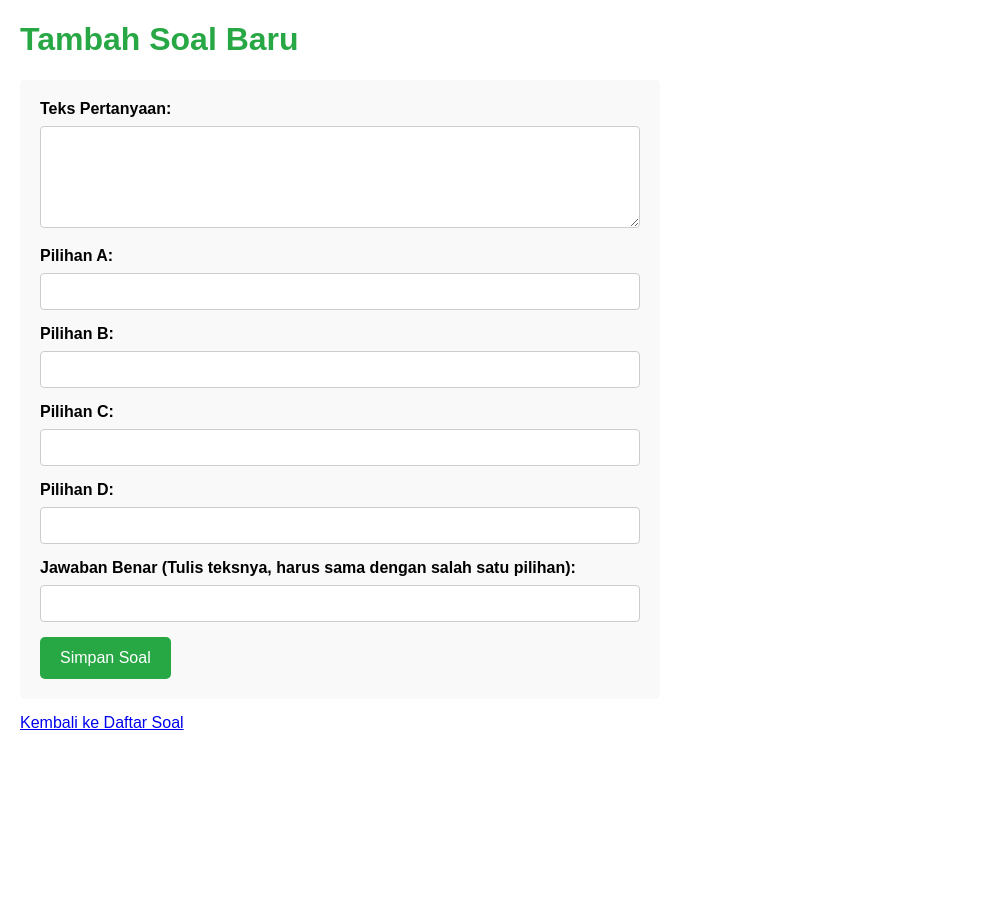
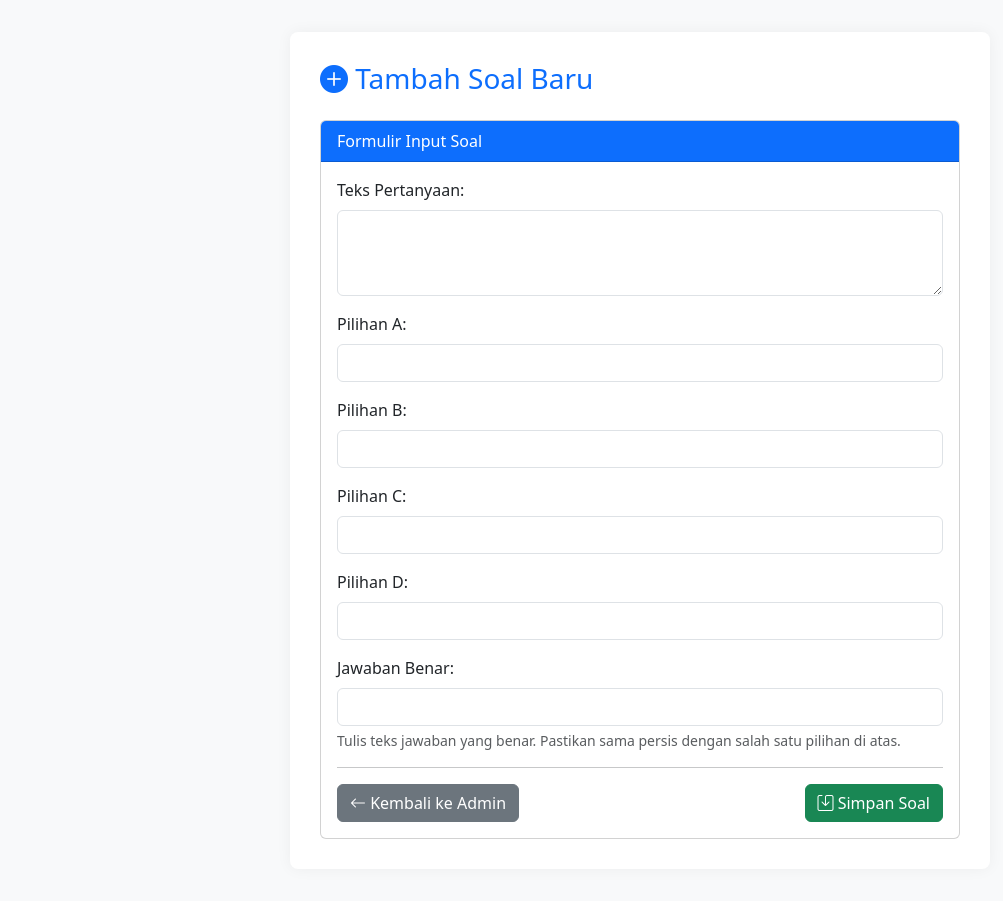
Before and after one commit to moherbil/kuis, a PHP site: page /tambah_soal.php in a window 1280 px wide. Shown: the whole page, without its empty margins (0-1003 px from the left). Before the commit the page ends 730 px from the top, so only its background shows below. Run offline with PHP 8.4, Linux system fonts and the light colour scheme; the visitor is signed in with stand-in values (Sample User, id 1).

Commit message:
Add files via upload
menambahkan bootsrap 5

```diff
--- a/tambah_soal.php
+++ b/tambah_soal.php
@@ -1,6 +1,7 @@
 <?php
 session_start();
 
+// Periksa apakah admin sudah login
 if (!isset($_SESSION['admin_logged_in']) || $_SESSION['admin_logged_in'] !== true) {
     header("Location: login.php?status=harus_login");
     exit;
@@ -10,56 +11,94 @@ if (!isset($_SESSION['admin_logged_in']) || $_SESSION['admin_logged_in'] !== tru
 <html lang="id">
 <head>
     <meta charset="UTF-8">
+    <meta name="viewport" content="width=device-width, initial-scale=1.0">
     <title>Tambah Soal Baru</title>
+    <link href="https://cdn.jsdelivr.net/npm/bootstrap@5.3.3/dist/css/bootstrap.min.css" rel="stylesheet">
+    <link rel="stylesheet" href="https://cdn.jsdelivr.net/npm/bootstrap-icons@1.11.3/font/bootstrap-icons.min.css">
     <style>
-        body { font-family: sans-serif; margin: 20px; }
-        h1 { color: #28a745; }
-        form { background-color: #f9f9f9; padding: 20px; border-radius: 5px; max-width: 600px; }
-        label { display: block; margin-bottom: 8px; font-weight: bold; }
-        input[type="text"], textarea { width: calc(100% - 22px); padding: 10px; margin-bottom: 15px; border: 1px solid #ccc; border-radius: 4px; }
-        textarea { height: 80px; resize: vertical; }
-        button { padding: 12px 20px; background-color: #28a745; color: white; border: none; border-radius: 5px; cursor: pointer; font-size: 1em; }
-        button:hover { background-color: #218838; }
-        .back-link { margin-top: 15px; display: inline-block; }
+        body {
+            background-color: #f8f9fa; /* Warna latar belakang seperti admin.php */
+        }
+        .container {
+            background-color: #fff;
+            padding: 30px;
+            border-radius: 8px;
+            box-shadow: 0 0 15px rgba(0,0,0,0.05);
+            margin-top: 2rem;
+            margin-bottom: 2rem;
+            max-width: 700px; /* Batasi lebar container agar form tidak terlalu lebar */
+        }
+        .card-header {
+            background-color: #0d6efd; /* Biru Bootstrap */
+            color: white;
+        }
+         .btn-success {
+            background-color: #198754; /* Hijau Bootstrap */
+            border-color: #198754;
+        }
+        .btn-success:hover {
+            background-color: #157347;
+            border-color: #146c43;
+        }
     </style>
 </head>
 <body>
 
-    <h1>Tambah Soal Baru</h1>
+    <div class="container">
+        <h1 class="h3 mb-4 text-primary"><i class="bi bi-plus-circle-fill"></i> Tambah Soal Baru</h1>
 
+        <div class="card">
+            <div class="card-header">
+                Formulir Input Soal
+            </div>
+            <div class="card-body">
                 <form action="proses_soal.php" method="POST">
                     <input type="hidden" name="action" value="add">
 
-        <div>
-            <label for="question_text">Teks Pertanyaan:</label>
-            <textarea id="question_text" name="question_text" required></textarea>
+                    <div class="mb-3">
+                        <label for="question_text" class="form-label">Teks Pertanyaan:</label>
+                        <textarea class="form-control" id="question_text" name="question_text" rows="3" required></textarea>
                     </div>
-        <div>
-            <label for="option_a">Pilihan A:</label>
-            <input type="text" id="option_a" name="option_a" required>
+
+                    <div class="mb-3">
+                        <label for="option_a" class="form-label">Pilihan A:</label>
+                        <input type="text" class="form-control" id="option_a" name="option_a" required>
                     </div>
-        <div>
-            <label for="option_b">Pilihan B:</label>
-            <input type="text" id="option_b" name="option_b" required>
+
+                    <div class="mb-3">
+                        <label for="option_b" class="form-label">Pilihan B:</label>
+                        <input type="text" class="form-control" id="option_b" name="option_b" required>
                     </div>
-        <div>
-            <label for="option_c">Pilihan C:</label>
-            <input type="text" id="option_c" name="option_c" required>
+
+                    <div class="mb-3">
+                        <label for="option_c" class="form-label">Pilihan C:</label>
+                        <input type="text" class="form-control" id="option_c" name="option_c" required>
                     </div>
-        <div>
-            <label for="option_d">Pilihan D:</label>
-            <input type="text" id="option_d" name="option_d" required>
+
+                    <div class="mb-3">
+                        <label for="option_d" class="form-label">Pilihan D:</label>
+                        <input type="text" class="form-control" id="option_d" name="option_d" required>
                     </div>
-        <div>
-            <label for="correct_answer">Jawaban Benar (Tulis teksnya, harus sama dengan salah satu pilihan):</label>
-            <input type="text" id="correct_answer" name="correct_answer" required>
+
+                    <div class="mb-3">
+                        <label for="correct_answer" class="form-label">Jawaban Benar:</label>
+                        <input type="text" class="form-control" id="correct_answer" name="correct_answer" required>
+                        <div class="form-text">
+                            Tulis teks jawaban yang benar. Pastikan sama persis dengan salah satu pilihan di atas.
                         </div>
-        <div>
-            <button type="submit">Simpan Soal</button>
+                    </div>
+
+                    <hr>
+
+                    <div class="d-flex justify-content-between">
+                         <a href="admin.php" class="btn btn-secondary"><i class="bi bi-arrow-left"></i> Kembali ke Admin</a>
+                         <button type="submit" class="btn btn-success"><i class="bi bi-save"></i> Simpan Soal</button>
                     </div>
                 </form>
+            </div>
+        </div>
+    </div>
 
-    <a href="admin.php" class="back-link">Kembali ke Daftar Soal</a>
-
+    <script src="https://cdn.jsdelivr.net/npm/bootstrap@5.3.3/dist/js/bootstrap.bundle.min.js"></script>
 </body>
 </html>
```
Lines whose indentation alone changed are shown as unchanged.
